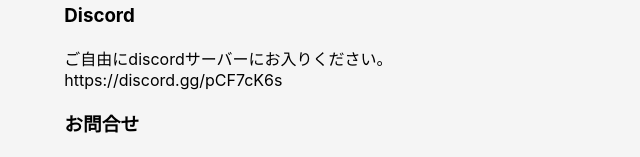
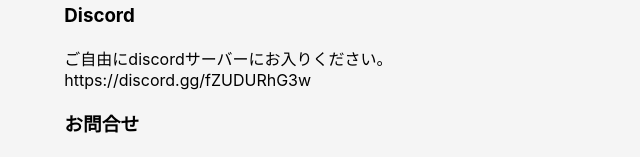
Before and after one commit to oshita-n/whispon_lp, a Next.js app: page / in a window 1280 px wide. Shown: the part 315-472 px from the top of the page, without its empty margins (314-954 px from the left). Built offline with nearby package versions, Linux system fonts and the light colour scheme.

Commit message:
update invite link

```diff
--- a/pages/index.tsx
+++ b/pages/index.tsx
@@ -26,7 +26,7 @@
           </ul>
 
           <h3>Discord</h3>
-          <p>ご自由にdiscordサーバーにお入りください。<br/><a href="https://discord.gg/pCF7cK6s">https://discord.gg/pCF7cK6s</a></p>
+          <p>ご自由にdiscordサーバーにお入りください。<br/><a href="https://discord.gg/fZUDURhG3w">https://discord.gg/fZUDURhG3w</a></p>
 
           <h3>お問合せ</h3>
           <p>禅AI 代表 大下範晃<br/>oshita-n@whispon.com</p>
```
